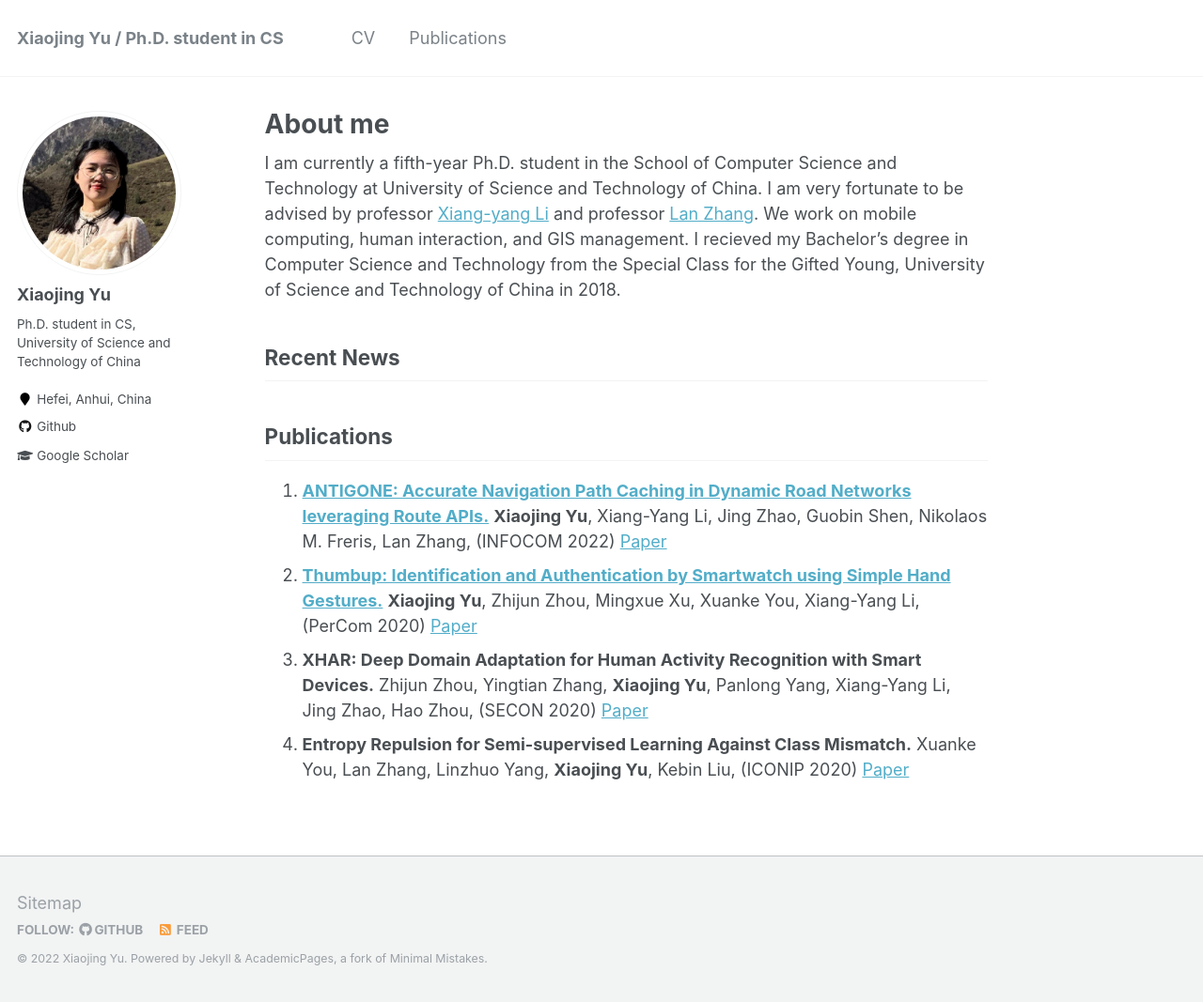
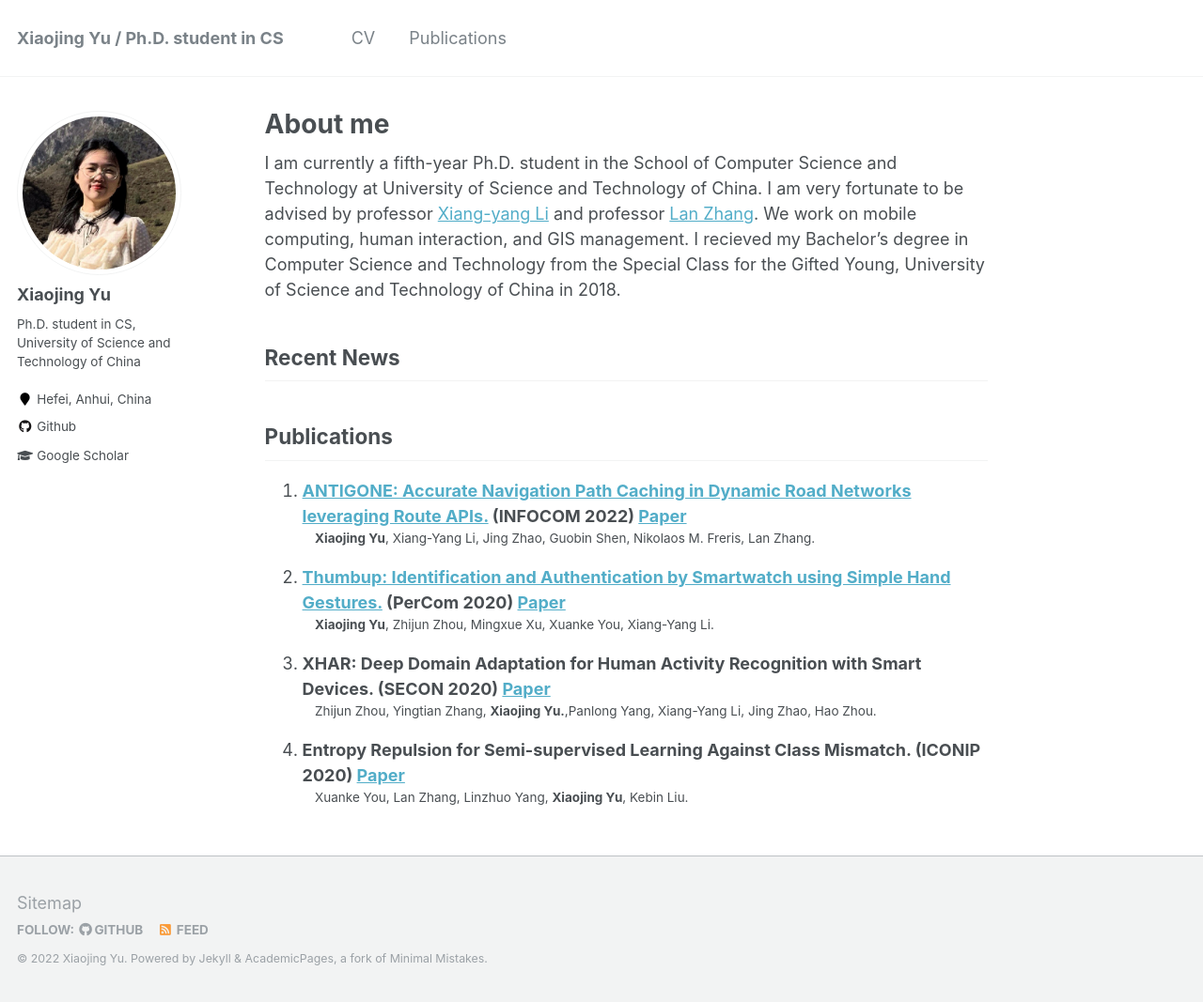
Before and after one commit to blairjing/blairjing.github.io, a Jekyll site: the page built from _pages/about.md, in a window 1280 px wide and 1067 px high. Shown: the whole window at 94% size. Built offline with Jekyll 4.4.1, drawn with Linux system fonts in a browser that asks for light colours.

```diff
--- a/_pages/about.md
+++ b/_pages/about.md
@@ -19,7 +19,11 @@ Recent News
 
 Publications
 ------
-1. [**ANTIGONE: Accurate Navigation Path Caching in Dynamic Road Networks leveraging Route APIs.**](/publications/ANTIGONE Accurate Navigation Path Caching in Dynamic Road Networks leveraging Route APIs) **Xiaojing Yu**, Xiang-Yang Li, Jing Zhao, Guobin Shen, Nikolaos M. Freris, Lan Zhang, (INFOCOM 2022) [Paper](https://ieeexplore.ieee.org/abstract/document/9796817)
-2. [**Thumbup: Identification and Authentication by Smartwatch using Simple Hand Gestures.**](/publication/Thumbup Identification and Authentication by Smartwatch using Simple Hand Gestures) **Xiaojing Yu**, Zhijun Zhou, Mingxue Xu, Xuanke You, Xiang-Yang Li, (PerCom 2020) [Paper](https://www.computer.org/csdl/proceedings-article/percom/2020/09127367/1l3yJSxjyqQ)
-3. **XHAR: Deep Domain Adaptation for Human Activity Recognition with Smart Devices.**  Zhijun Zhou, Yingtian Zhang, **Xiaojing Yu**, Panlong Yang, Xiang-Yang Li, Jing Zhao, Hao Zhou, (SECON 2020) [Paper](https://ieeexplore.ieee.org/abstract/document/9158431)
-4. **Entropy Repulsion for Semi-supervised Learning Against Class Mismatch.**  Xuanke You, Lan Zhang, Linzhuo Yang, **Xiaojing Yu**, Kebin Liu, (ICONIP 2020) [Paper](https://ieeexplore.ieee.org/abstract/document/9158431)
+1. [**ANTIGONE: Accurate Navigation Path Caching in Dynamic Road Networks leveraging Route APIs.**](/publications/ANTIGONE Accurate Navigation Path Caching in Dynamic Road Networks leveraging Route APIs) (INFOCOM 2022) [Paper](https://ieeexplore.ieee.org/abstract/document/9796817)
+: **Xiaojing Yu**, Xiang-Yang Li, Jing Zhao, Guobin Shen, Nikolaos M. Freris, Lan Zhang.
+2. [**Thumbup: Identification and Authentication by Smartwatch using Simple Hand Gestures.**](/publication/Thumbup Identification and Authentication by Smartwatch using Simple Hand Gestures) (PerCom 2020) [Paper](https://www.computer.org/csdl/proceedings-article/percom/2020/09127367/1l3yJSxjyqQ)
+: **Xiaojing Yu**, Zhijun Zhou, Mingxue Xu, Xuanke You, Xiang-Yang Li.
+3. **XHAR: Deep Domain Adaptation for Human Activity Recognition with Smart Devices.**  (SECON 2020) [Paper](https://ieeexplore.ieee.org/abstract/document/9158431)
+: Zhijun Zhou, Yingtian Zhang, **Xiaojing Yu.**,Panlong Yang, Xiang-Yang Li, Jing Zhao, Hao Zhou.
+4. **Entropy Repulsion for Semi-supervised Learning Against Class Mismatch.** (ICONIP 2020) [Paper](https://ieeexplore.ieee.org/abstract/document/9158431)
+: Xuanke You, Lan Zhang, Linzhuo Yang, **Xiaojing Yu**, Kebin Liu.
```
